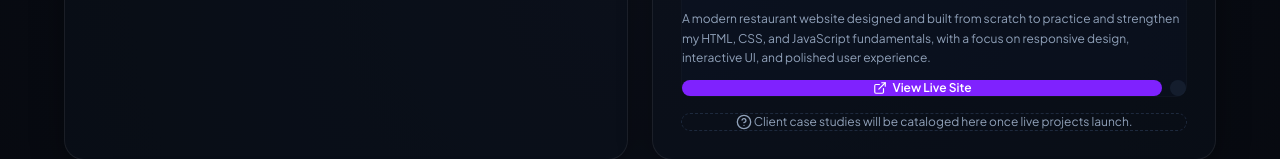
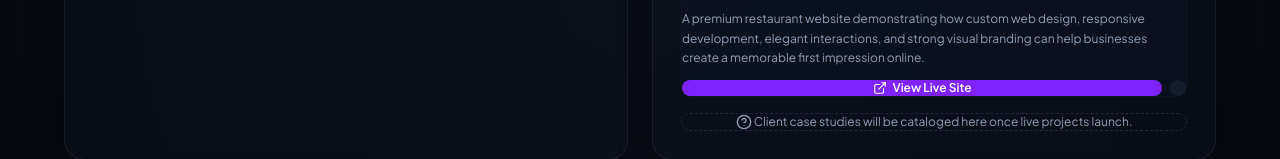
Before and after one commit to nilinthelegend/Zenflow, a website: page index.html in a window 1280 px wide. Shown: the part 817-976 px from the top of the page. Drawn offline with nearby package versions, Linux system fonts and the light colour scheme.

Commit message:
Update GALLI Cafe & Restro project description to showcase portfolio value

```diff
--- a/index.html
+++ b/index.html
@@ -182,7 +182,7 @@
             </div>
 
             <p class="text-xs text-slate-600 dark:text-slate-400 leading-relaxed">
-              A modern restaurant website designed and built from scratch to practice and strengthen my HTML, CSS, and JavaScript fundamentals, with a focus on responsive design, interactive UI, and polished user experience.
+              A premium restaurant website demonstrating how custom web design, responsive development, elegant interactions, and strong visual branding can help businesses create a memorable first impression online.
             </p>
 
             <div class="flex gap-2">
```
